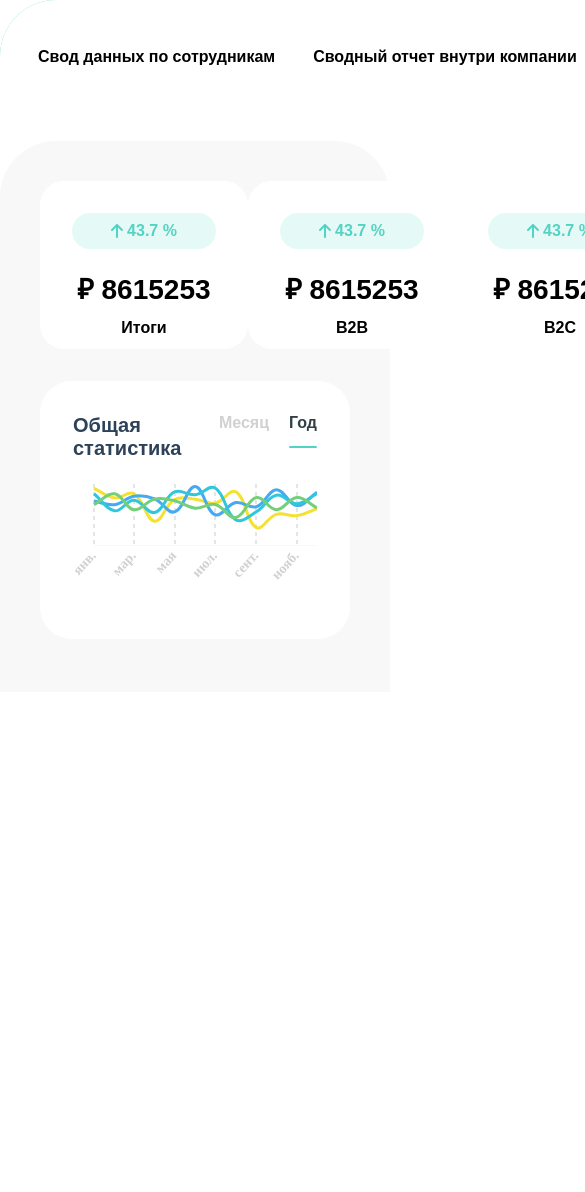
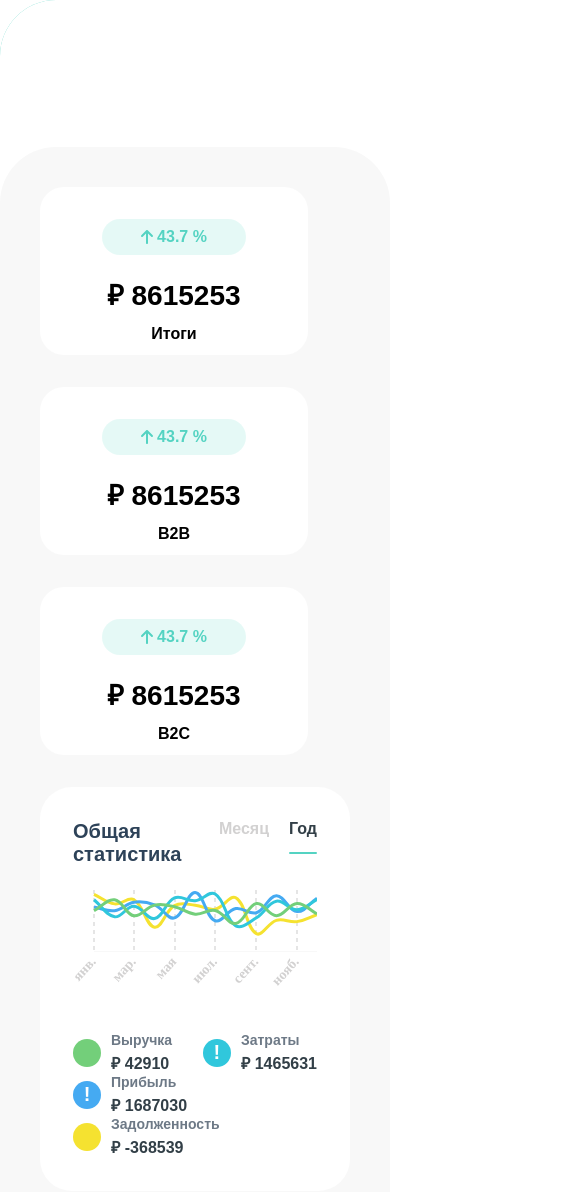
Before and after one commit to RomanChervakov/h2o, a React (Vite) app: page / in a window 390 px wide. Shown: the top 1192 px of the page, 585 px wide, since content can reach past the window. Before the commit the page ends 844 px from the top, so only its background shows below. Built offline with nearby package versions, Linux system fonts and the light colour scheme.

Commit message:
legend and responsiveness

```diff
--- a/src/App.module.scss
+++ b/src/App.module.scss
@@ -1,6 +1,7 @@
 .reportCards {
   display: flex;
-  justify-content: space-between;
+  flex-wrap: wrap;
+  gap: 32px;
 }
 
 .report {
@@ -8,5 +9,5 @@
   flex-direction: column;
   gap: 32px;
   width: 100%;
-  max-width: 870px;
+  max-width: 868px;
 }
--- a/src/components/general-statistics/GeneralStatistics.module.scss
+++ b/src/components/general-statistics/GeneralStatistics.module.scss
@@ -22,9 +22,3 @@
   justify-content: space-between;
   gap: 20px;
 }
-
-.legendContainer {
-  display: flex;
-  justify-content: space-between;
-  margin-top: 20px;
-}
--- a/src/components/general-statistics/GeneralStatistics.tsx
+++ b/src/components/general-statistics/GeneralStatistics.tsx
@@ -3,9 +3,13 @@ import LineChart from "../line-chart/LineChart.tsx";
 import createDataset from "../line-chart/helpers/createDataset.ts";
 import { useCallback, useState } from "react";
 import GeneralStatisticsTabs from "./general-statistics-tabs/GeneralStatisticsTabs.tsx";
-import type { IDataItem, TChartTabs, TUnit } from "../../types.ts";
+import type {
+  IDataItem,
+  TChartTabs,
+  TTransaction,
+  TUnit,
+} from "../../types.ts";
 import {
-  CHART_COLORS,
   CHART_TABS,
   MONTHS_IN_YEAR,
   TRANSACTION_TYPES,
@@ -16,17 +20,25 @@ import {
   getDaysInMonth,
   getMonthlyReport,
 } from "./helpers/getMonthlyReport.ts";
+import GeneralStatisticsLegend from "./general-statistics-legend-label/GeneralStatisticsLegend.tsx";
+
+const CHART_COLORS: Record<TTransaction, string> = {
+  [TRANSACTION_TYPES.EXPANSES]: "#73CF7A",
+  [TRANSACTION_TYPES.INCOME]: "#30C7DC",
+  [TRANSACTION_TYPES.REVENUE]: "#45AAF2",
+  [TRANSACTION_TYPES.DEBT]: "#F5E230",
+} as const;
+
+const UNIT_BY_TAB: Record<TChartTabs, TUnit> = {
+  [CHART_TABS.YEAR]: "month",
+  [CHART_TABS.MONTH]: "day",
+};
 
 const MONTH_INDEX = 0;
 
 interface IGeneralStatisticsProps {
   data: IDataItem[];
 }
-
-const UNIT_BY_TAB: Record<TChartTabs, TUnit> = {
-  [CHART_TABS.YEAR]: "month",
-  [CHART_TABS.MONTH]: "day",
-};
 
 export default function GeneralStatistics({ data }: IGeneralStatisticsProps) {
   const [activeTab, setActiveTab] = useState<TChartTabs>(CHART_TABS.YEAR);
@@ -70,21 +82,7 @@ export default function GeneralStatistics({ data }: IGeneralStatisticsProps) {
         />
       </div>
       <LineChart data={dataByTab[activeTab]} unit={UNIT_BY_TAB[activeTab]} />
-      {/*<div className={styles.legendContainer}>*/}
-      {/*  {dataByPeriod.datasets.map(*/}
-      {/*    ({ borderColor, label, data }: IDataset, index) => (*/}
-      {/*      <GeneralStatisticsLegendLabel*/}
-      {/*        key={label}*/}
-      {/*        backgroundColor={borderColor}*/}
-      {/*        title={label}*/}
-      {/*        value={Math.trunc(*/}
-      {/*          data.reduce((acc, val) => acc + val, 0) / data.length,*/}
-      {/*        )}*/}
-      {/*        isImportant={generalStatisticsData[index].important}*/}
-      {/*      />*/}
-      {/*    ),*/}
-      {/*  )}*/}
-      {/*</div>*/}
+      <GeneralStatisticsLegend datasets={dataByTab[activeTab].datasets} />
     </div>
   );
 }
--- a/src/components/general-statistics/general-statistics-legend-label/GeneralStatisticsLegendLabel.module.scss
+++ b/src/components/general-statistics/general-statistics-legend-label/GeneralStatisticsLegend.module.scss
@@ -1,3 +1,11 @@
+.legendContainer {
+  display: flex;
+  flex-wrap: wrap;
+  justify-content: space-between;
+  margin-top: 20px;
+}
+
+
 .legendLabel {
   display: flex;
   align-items: center;
--- /dev/null
+++ b/src/components/general-statistics/general-statistics-legend-label/GeneralStatisticsLegend.tsx
@@ -0,0 +1,52 @@
+import styles from "./GeneralStatisticsLegend.module.scss";
+import type { IDataset } from "../../line-chart/helpers/createDataset.ts";
+import { TRANSACTION_TYPES } from "../../../constants.ts";
+import type { TTransaction } from "../../../types.ts";
+
+const TRANSACTION_TITLES: Record<TTransaction, string> = {
+  [TRANSACTION_TYPES.EXPANSES]: "Выручка",
+  [TRANSACTION_TYPES.INCOME]: "Затраты",
+  [TRANSACTION_TYPES.REVENUE]: "Прибыль",
+  [TRANSACTION_TYPES.DEBT]: "Задолженность",
+} as const;
+
+const IMPORTANT_TRANSACTION_TYPES: Record<TTransaction, boolean> = {
+  [TRANSACTION_TYPES.EXPANSES]: false,
+  [TRANSACTION_TYPES.INCOME]: true,
+  [TRANSACTION_TYPES.REVENUE]: true,
+  [TRANSACTION_TYPES.DEBT]: false,
+} as const;
+
+interface IGeneralStatisticsLegendLabelProps {
+  datasets: IDataset<TTransaction>[];
+}
+
+export default function GeneralStatisticsLegend({
+  datasets,
+}: IGeneralStatisticsLegendLabelProps) {
+  return (
+    <div className={styles.legendContainer}>
+      {datasets.map(({ label, borderColor, data }) => (
+        <div className={styles.legendLabel}>
+          <div
+            className={styles.marker}
+            style={{ backgroundColor: borderColor }}
+          >
+            {IMPORTANT_TRANSACTION_TYPES[label] && "!"}
+          </div>
+          <div>
+            <div className={styles.title}>
+              {TRANSACTION_TITLES[label as TTransaction]}
+            </div>
+            <div className={styles.value}>
+              ₽{" "}
+              {Math.trunc(
+                data.reduce((acc, amount) => acc + amount, 0) / data.length,
+              )}
+            </div>
+          </div>
+        </div>
+      ))}
+    </div>
+  );
+}
--- a/src/components/layout/layout-header/LayoutHeader.tsx
+++ b/src/components/layout/layout-header/LayoutHeader.tsx
@@ -4,9 +4,9 @@ export default function LayoutHeader() {
   return (
     <header className={styles.header}>
       <nav className={styles.nav}>
-        <div className={styles.tab}>Свод данных по сотрудникам</div>
-        <div className={styles.tab}>Сводный отчет внутри компании</div>
-        <div className={styles.tab}>Сводный отчет по сделкам</div>
+        {/*<div className={styles.tab}>Свод данных по сотрудникам</div>*/}
+        {/*<div className={styles.tab}>Сводный отчет внутри компании</div>*/}
+        {/*<div className={styles.tab}>Сводный отчет по сделкам</div>*/}
       </nav>
     </header>
   );
--- a/src/components/line-chart/helpers/createDataset.ts
+++ b/src/components/line-chart/helpers/createDataset.ts
@@ -1,5 +1,5 @@
-export interface IDataset {
-  label: string;
+export interface IDataset<T> {
+  label: T;
   data: number[];
   borderColor: string;
   borderWidth: number;
@@ -11,11 +11,11 @@ export interface IDataset {
   pointHoverBackgroundColor: string;
 }
 
-export default function createDataset(
-  label: string,
+export default function createDataset<T>(
+  label: T,
   data: number[],
   borderColor: string,
-): IDataset {
+): IDataset<T> {
   return {
     label,
     data,
--- a/src/components/report-card/ReportCard.module.scss
+++ b/src/components/report-card/ReportCard.module.scss
@@ -2,7 +2,7 @@
   display: flex;
   flex-direction: column;
   align-items: center;
-  max-width: 264px;
+  max-width: 268px;
   width: 100%;
   height: 168px;
   background-color: #FFFFFF;
--- a/src/constants.ts
+++ b/src/constants.ts
@@ -15,13 +15,6 @@ export const CHART_TABS = {
   YEAR: "Год",
 } as const;
 
-export const CHART_COLORS = {
-  [TRANSACTION_TYPES.EXPANSES]: "#73CF7A",
-  [TRANSACTION_TYPES.INCOME]: "#30C7DC",
-  [TRANSACTION_TYPES.REVENUE]: "#45AAF2",
-  [TRANSACTION_TYPES.DEBT]: "#F5E230",
-} as const;
-
 export const YEAR = 2024;
 
 export const MONTHS_IN_YEAR = 12;
```
Also changed, not shown: src/components/general-statistics/general-statistics-legend-label/GeneralStatisticsLegendLabel.tsx (deleted, +0 -27 lines).
